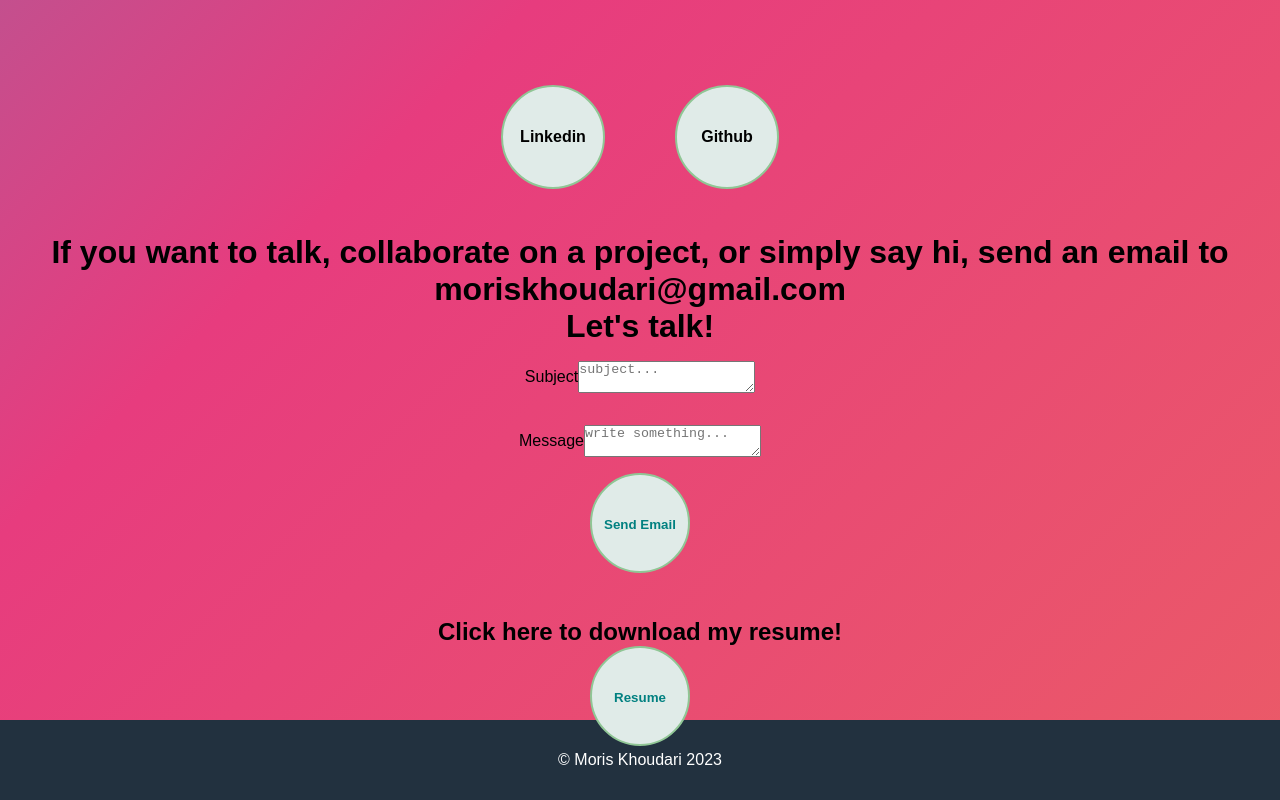
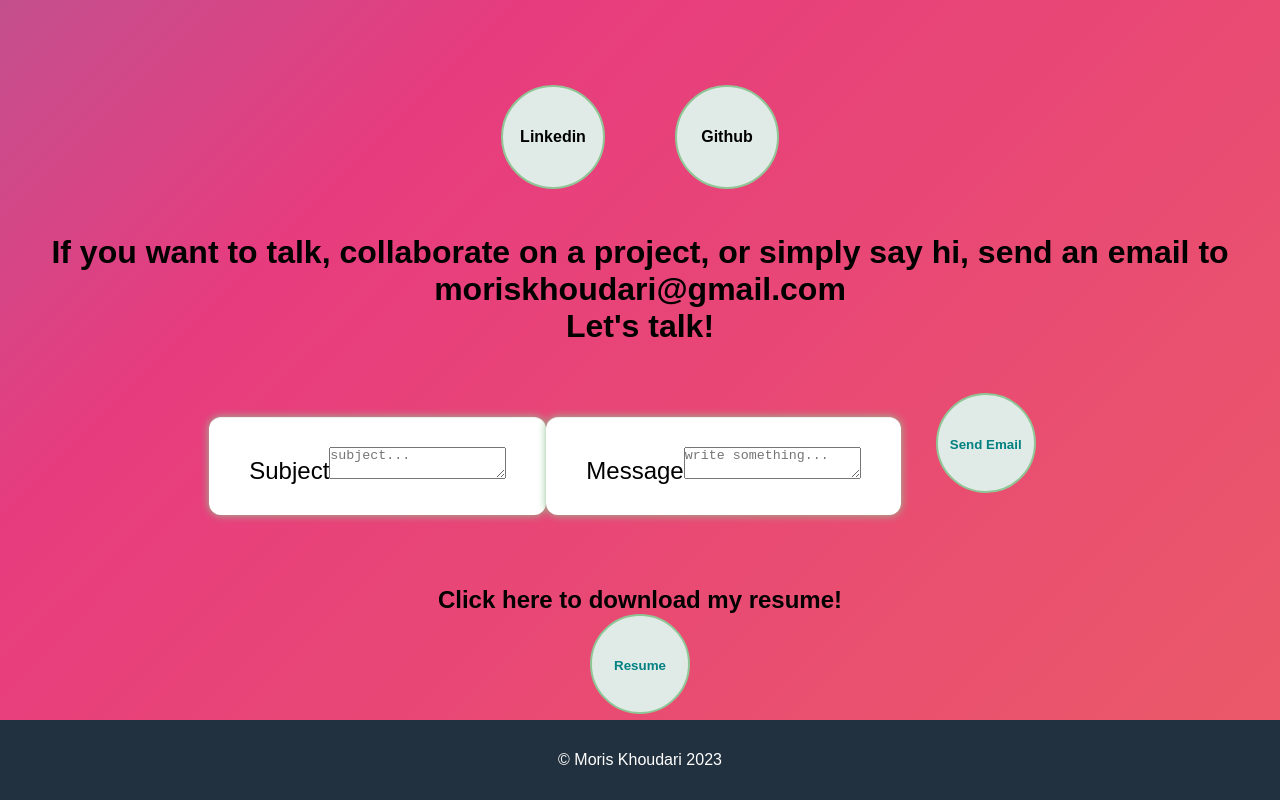
Before and after one commit to moris96/moris-portfolio-v2, a React (Create React App) app: page / in a window 1280 px wide. Shown: the part 2200-3000 px from the top of the page. Built offline with nearby package versions, Linux system fonts and the light colour scheme; a web font is replaced by a local one.

Commit message:
edited email form styles in contact

```diff
--- a/src/pages/Contact/Contact.js
+++ b/src/pages/Contact/Contact.js
@@ -28,10 +28,8 @@ export default function Contact(){
                     <div><input type="submit" value="Send Email" className={styles.emailButton} /></div>
                 </form>
 
+                {/* resume download button */}
                 <h2>Click here to download my resume!</h2>
-
-
-
                 <form method="get" action="https://drive.google.com/file/d/1lKA8mnPjCLNDh_hL8ye5CA8g51PYHZSY/view?usp=share_link" target="_blank">
                     <button className={styles.resume} type="submit">Resume</button>
                 </form>
--- a/src/pages/Contact/Contact.module.scss
+++ b/src/pages/Contact/Contact.module.scss
@@ -35,11 +35,32 @@
 //   background-color: #C8F7C5;
 // }
 
-.field{
-  padding: 1rem;
+.OGform{
   display: flex;
   align-items: center;
   justify-content: center;
+  padding: 48px;
+
+}
+
+.field{
+  // padding: 1rem;
+  // display: flex;
+  // align-items: center;
+  // justify-content: center;
+
+  padding: 30px 40px;
+  background-color: #ffffff;
+  border-radius: 12px;
+  max-width: 400px;
+
+  border-color: #90C695;
+  box-shadow: inset 0 1px 1px rgba(0, 0, 0, 0.07), 0 0 8px #90C695;
+
+  text-align: center;
+  font-size: 24px;
+  font-weight: 500;
+
 }
 
 .subject{
```
